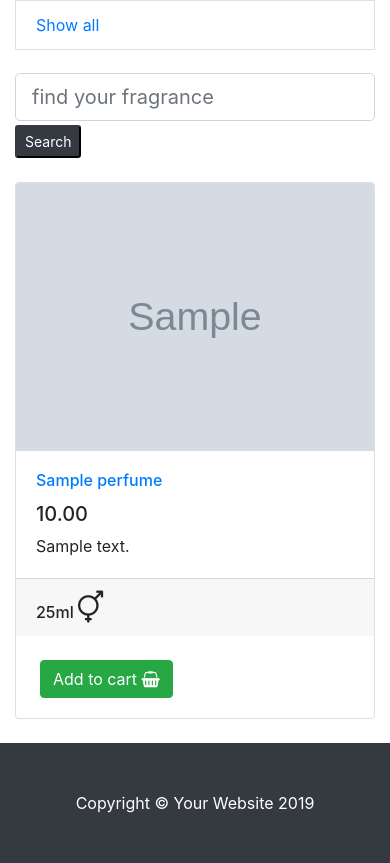
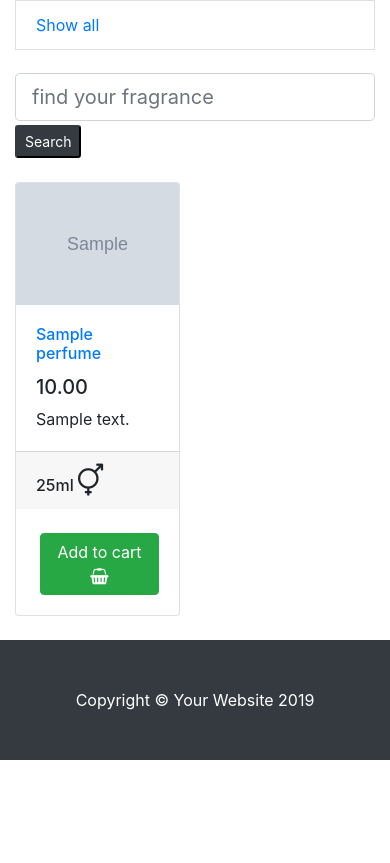
Before and after one commit to Rawa08/FullstackWithDjango, a Django app: page / in a window 390 px wide. Shown: the part 312-1175 px from the top of the page. After the commit the page ends 1072 px from the top, so only its background shows below. Run offline with Django 3.2, Linux system fonts and the light colour scheme; tables that the repository leaves empty hold one stand-in row (values such as "Sample post"); grey boxes marked "Sample" are stand-in pictures; some libraries are stand-ins or nearby versions.

Commit message:
rendering multi product on same row on  mobiledevices

```diff
--- a/home/templates/index.html
+++ b/home/templates/index.html
@@ -29,7 +29,7 @@
 
 							<div class="row mt-4">
 								{% for product in perfumes reversed %}
-								<div class="col-lg-4 col-md-6 mb-4 anup">
+								<div class="col-6 col-md-4 col-lg-4 mb-4 anup">
 									<div class="card h-100">
 									<a href="{% url 'post_detail' product.id %}" class="card-link">
 										<img class="card-img-top" src="{{ MEDIA_URL }}{{ product.image }}" alt="">
--- a/products/templates/product_info.html
+++ b/products/templates/product_info.html
@@ -46,7 +46,7 @@
 
 
 	<div class="col-md-6 col-sm-12 mt-4">
-		<h4 class="mb-2">What other think about {{ product.name }} </h4>
+		<h4 class="mb-2">What others say about {{ product.name }} </h4>
 		{%for comment in comments %}
 
 		<h6 class="mt-1"><i class="fa fa-pull-left fa-user"></i> By: {{ comment.name }}</h6>
```
